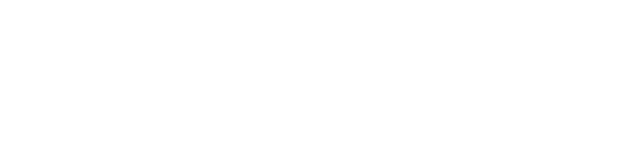
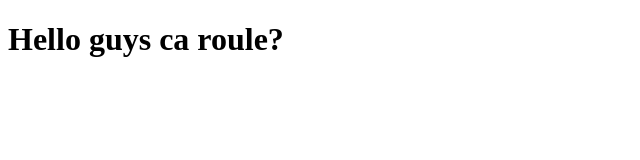
Before and after one commit to paulmupenda/Stage, a plain HTML site: page index.html in a window 1280 px wide. Shown: the whole page, without its empty margins (0-640 px from the left). Drawn offline with Linux system fonts and the light colour scheme.

Commit message:
Update index.html

```diff
--- a/index.html
+++ b/index.html
@@ -6,6 +6,6 @@
     <title>Document</title>
 </head>
 <body>
-
+    <h1>Hello guys ca roule?</h1>
 </body>
 </html>
```
